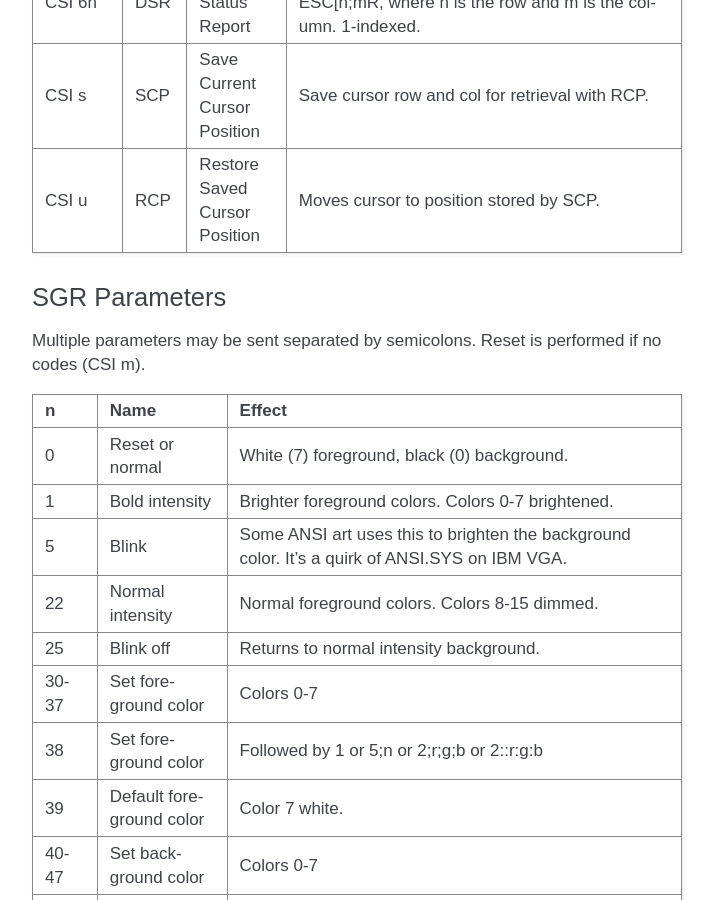
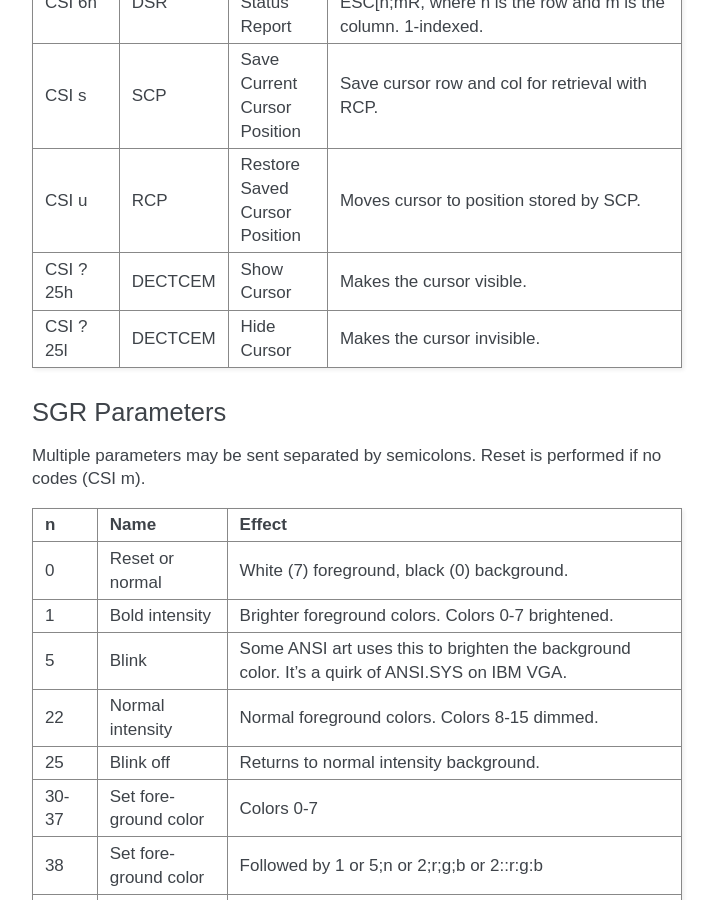
Before and after one commit to picocomputer/picocomputer.github.io, a Sphinx documentation site: the page built from docs/source/vga.rst, in a window 1280 px wide and 900 px high, scrolled down 10529 px. Shown: the whole window, without its empty margins (398-1112 px from the left). Built offline with Sphinx 7.4.7, drawn with Linux system fonts in a browser that asks for light colours.

Commit message:
add ansi enable disable cursor

```diff
--- a/docs/source/vga.rst
+++ b/docs/source/vga.rst
@@ -707,6 +707,14 @@ movement, treat 0 as 1 to be useful without parameters.
     - RCP
     - Restore Saved Cursor Position
     - Moves cursor to position stored by SCP.
+  * - CSI ?25h
+    - DECTCEM
+    - Show Cursor
+    - Makes the cursor visible.
+  * - CSI ?25l
+    - DECTCEM
+    - Hide Cursor
+    - Makes the cursor invisible.
 
 
 SGR Parameters
```
